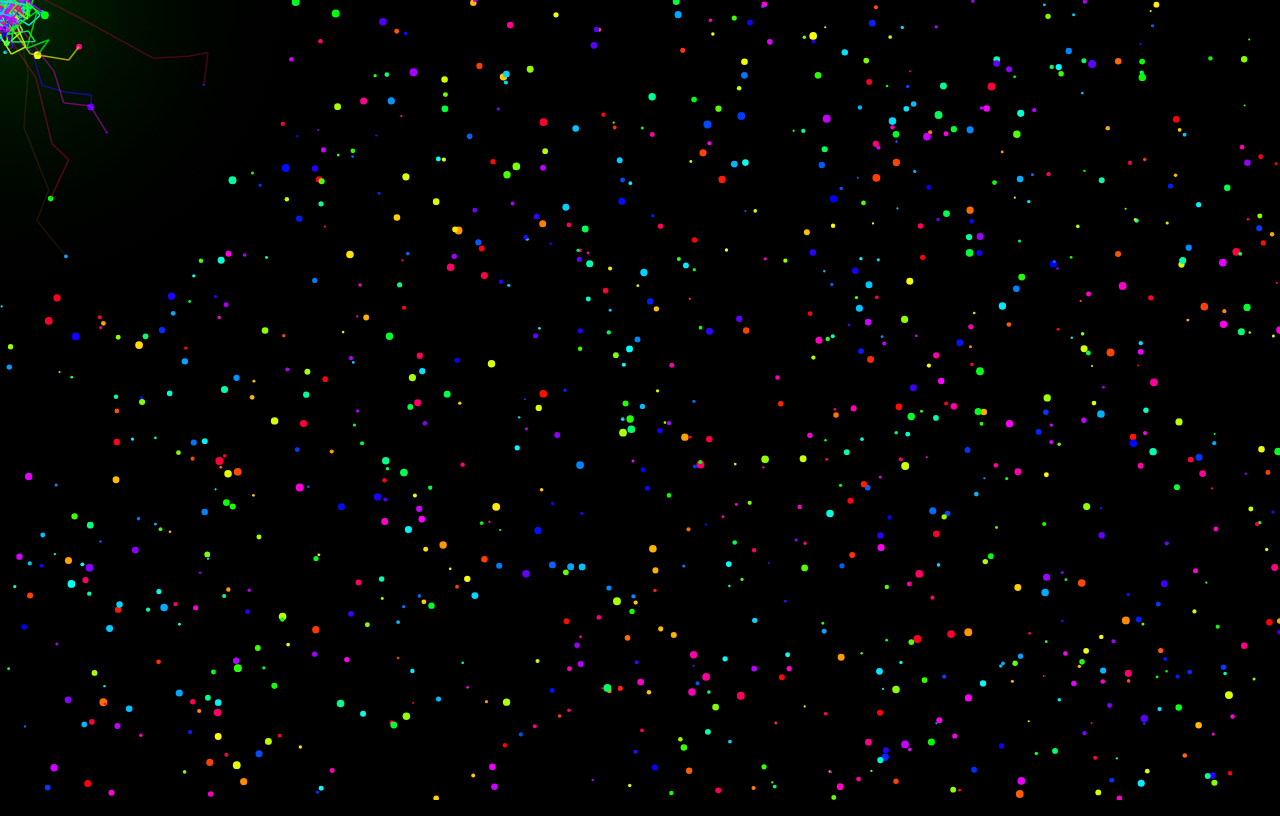
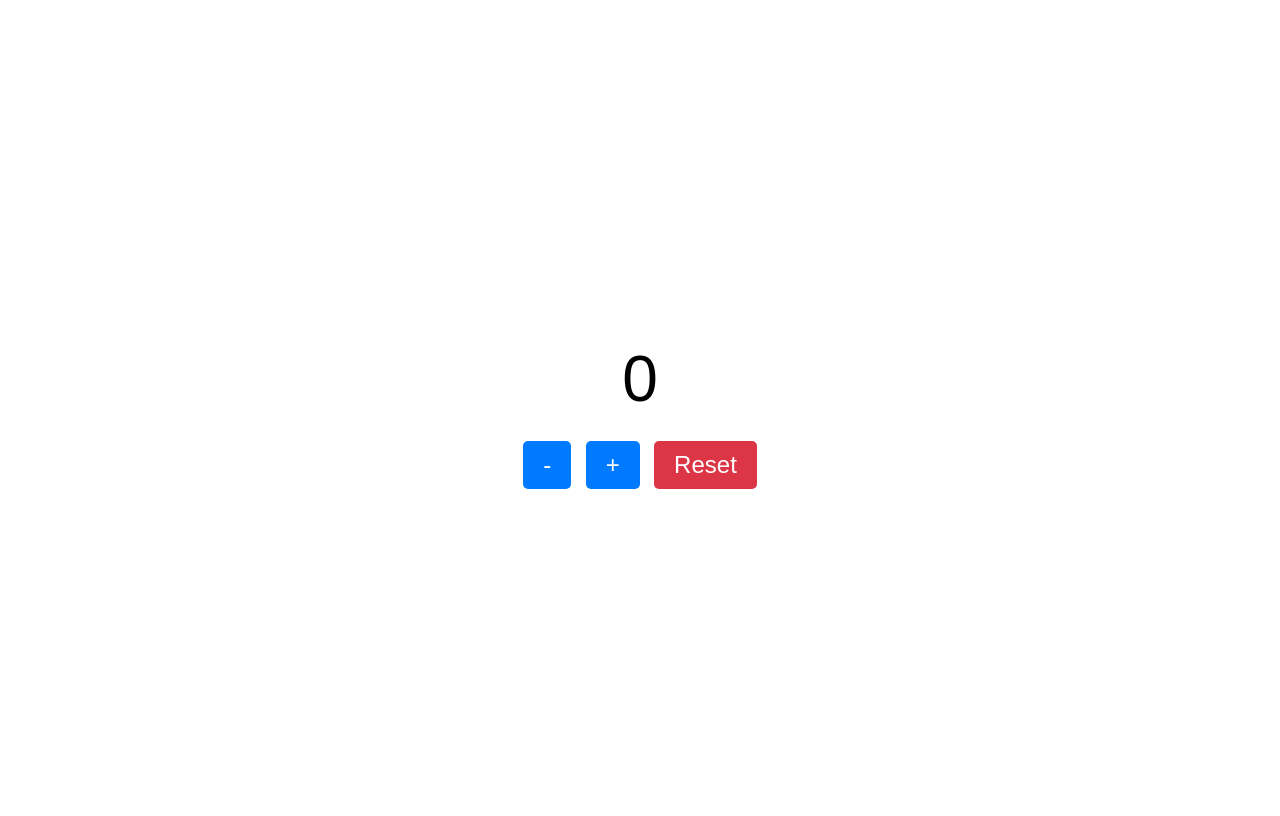
Before and after one commit to SyixPS/cool-pike-mwxdg5, a website: page e.html in a window 1280 px wide. Drawn offline with Linux system fonts and the light colour scheme.

Commit message:
Update e.html

```diff
--- a/e.html
+++ b/e.html
@@ -1,189 +1,105 @@
 <!DOCTYPE html>
-<html>
+<html lang="en">
 <head>
-    <title>Ultimate Electric Tentacle Effect</title>
+    <meta charset="UTF-8">
+    <meta name="viewport" content="width=device-width, initial-scale=1.0">
+    <title>Vanilla JS Counter</title>
     <style>
         body {
-            margin: 0;
-            overflow: hidden;
-            background: #000;
+            display: flex;
+            flex-direction: column;
+            align-items: center;
+            justify-content: center;
+            height: 100vh;
+            font-family: Arial, sans-serif;
         }
-        canvas {
-            display: block;
+
+        .counter {
+            text-align: center;
+        }
+
+        .count-display {
+            font-size: 4rem;
+            margin: 20px;
+            min-width: 120px;
+        }
+
+        button {
+            font-size: 1.5rem;
+            padding: 10px 20px;
+            margin: 5px;
+            cursor: pointer;
+            border: none;
+            border-radius: 5px;
+            background-color: #007bff;
+            color: white;
+        }
+
+        button:hover {
+            background-color: #0056b3;
+        }
+
+        .reset-btn {
+            background-color: #dc3545;
+        }
+
+        .reset-btn:hover {
+            background-color: #c82333;
         }
     </style>
 </head>
 <body>
-    <canvas id="canvas"></canvas>
+    <div class="counter">
+        <div class="count-display" id="count">0</div>
+        <button id="decrement">-</button>
+        <button id="increment">+</button>
+        <button class="reset-btn" id="reset">Reset</button>
+    </div>
 
     <script>
-        const canvas = document.getElementById('canvas');
-        const ctx = canvas.getContext('2d');
-        let mouseX = 0;
-        let mouseY = 0;
-        let isMouseDown = false;
+        // Select elements
+        const countDisplay = document.getElementById('count');
+        const incrementBtn = document.getElementById('increment');
+        const decrementBtn = document.getElementById('decrement');
+        const resetBtn = document.getElementById('reset');
 
-        // Set canvas size
-        function resizeCanvas() {
-            canvas.width = window.innerWidth;
-            canvas.height = window.innerHeight;
+        // Initialize count
+        let count = localStorage.getItem('counter') ?
+            parseInt(localStorage.getItem('counter')) : 0;
+        countDisplay.textContent = count;
+
+        // Update display and storage
+        function updateDisplay() {
+            countDisplay.textContent = count;
+            localStorage.setItem('counter', count);
         }
-        resizeCanvas();
-        window.addEventListener('resize', resizeCanvas);
 
-        // Mouse movement listener
-        canvas.addEventListener('mousemove', (e) => {
-            mouseX = e.clientX;
-            mouseY = e.clientY;
+        // Event listeners
+        incrementBtn.addEventListener('click', () => {
+            count++;
+            updateDisplay();
         });
 
-        // Mouse click listener
-        canvas.addEventListener('mousedown', () => isMouseDown = true);
-        canvas.addEventListener('mouseup', () => isMouseDown = false);
+        decrementBtn.addEventListener('click', () => {
+            count--;
+            updateDisplay();
+        });
 
-        // Particle class
-        class Particle {
-            constructor() {
-                this.reset();
-                this.size = Math.random() * 3 + 1;
-                this.color = `hsl(${Math.random() * 360}, 100%, 50%)`; // Random color
-                this.life = Math.random() * 300 + 100; // Particle lifespan
+        resetBtn.addEventListener('click', () => {
+            count = 0;
+            updateDisplay();
+        });
+
+        // Keyboard support
+        document.addEventListener('keydown', (e) => {
+            if (e.key === '+') {
+                count++;
+                updateDisplay();
+            } else if (e.key === '-') {
+                count--;
+                updateDisplay();
             }
-
-            reset() {
-                this.x = Math.random() * canvas.width;
-                this.y = Math.random() * canvas.height;
-                this.velX = (Math.random() * 4 - 2) * 2;
-                this.velY = (Math.random() * 4 - 2) * 2;
-                this.life = Math.random() * 300 + 100; // Reset lifespan
-            }
-
-            update() {
-                this.x += this.velX;
-                this.y += this.velY;
-                this.life--;
-
-                // Bounce off walls
-                if (this.x < 0 || this.x > canvas.width) this.velX *= -1;
-                if (this.y < 0 || this.y > canvas.height) this.velY *= -1;
-
-                // Mouse influence
-                const dx = mouseX - this.x;
-                const dy = mouseY - this.y;
-                const distance = Math.sqrt(dx * dx + dy * dy);
-
-                if (distance < 300) {
-                    const force = (300 - distance) / 300;
-                    this.velX += (dx / distance) * force * (isMouseDown ? 5 : 2); // Stronger force on click
-                    this.velY += (dy / distance) * force * (isMouseDown ? 5 : 2);
-                }
-
-                // Friction
-                this.velX *= 0.95;
-                this.velY *= 0.95;
-
-                // Reset particle if life is over
-                if (this.life <= 0) this.reset();
-            }
-
-            draw() {
-                ctx.fillStyle = this.color;
-                ctx.beginPath();
-                ctx.arc(this.x, this.y, this.size, 0, Math.PI * 2);
-                ctx.fill();
-            }
-        }
-
-        // Create particles
-        const particles = [];
-        const particleCount = 1000;
-        for (let i = 0; i < particleCount; i++) {
-            particles.push(new Particle());
-        }
-
-        // Draw electric tentacle connections
-        function drawElectricTentacles() {
-            particles.forEach(particle => {
-                const dx = mouseX - particle.x;
-                const dy = mouseY - particle.y;
-                const distance = Math.sqrt(dx * dx + dy * dy);
-
-                if (distance < 300) {
-                    ctx.beginPath();
-                    ctx.strokeStyle = `hsla(${Math.random() * 360}, 100%, 50%, ${1 - distance/300})`;
-                    ctx.lineWidth = 1.5;
-
-                    // Add randomness to simulate electric arcs
-                    const segments = 10;
-                    let lastX = particle.x;
-                    let lastY = particle.y;
-                    for (let i = 1; i <= segments; i++) {
-                        const t = i / segments;
-                        const midX = lastX + (mouseX - lastX) * t + (Math.random() - 0.5) * 50;
-                        const midY = lastY + (mouseY - lastY) * t + (Math.random() - 0.5) * 50;
-                        ctx.moveTo(lastX, lastY);
-                        ctx.lineTo(midX, midY);
-                        lastX = midX;
-                        lastY = midY;
-                    }
-                    ctx.stroke();
-                }
-            });
-        }
-
-        // Add background glow
-        function drawBackgroundGlow() {
-            const gradient = ctx.createRadialGradient(mouseX, mouseY, 0, mouseX, mouseY, 300);
-            gradient.addColorStop(0, 'rgba(0, 255, 0, 0.2)');
-            gradient.addColorStop(1, 'rgba(0, 0, 0, 0)');
-            ctx.fillStyle = gradient;
-            ctx.fillRect(0, 0, canvas.width, canvas.height);
-        }
-
-        // Add particle trails
-        function drawParticleTrails() {
-            ctx.fillStyle = 'rgba(0, 0, 0, 0.1)';
-            ctx.fillRect(0, 0, canvas.width, canvas.height);
-        }
-
-        // Add mouse click explosion
-        function explodeOnClick() {
-            if (isMouseDown) {
-                for (let i = 0; i < 50; i++) {
-                    const angle = Math.random() * Math.PI * 2;
-                    const speed = Math.random() * 10;
-                    particles.push({
-                        x: mouseX,
-                        y: mouseY,
-                        velX: Math.cos(angle) * speed,
-                        velY: Math.sin(angle) * speed,
-                        size: Math.random() * 3 + 1,
-                        color: `hsl(${Math.random() * 360}, 100%, 50%)`,
-                        life: 100
-                    });
-                }
-            }
-        }
-
-        // Animation loop
-        function animate() {
-            ctx.clearRect(0, 0, canvas.width, canvas.height);
-
-            drawBackgroundGlow();
-            drawParticleTrails();
-            explodeOnClick();
-
-            particles.forEach((particle, index) => {
-                particle.update();
-                particle.draw();
-                if (particle.life <= 0) particles.splice(index, 1);
-            });
-
-            drawElectricTentacles();
-            requestAnimationFrame(animate);
-        }
-
-        animate();
+        });
     </script>
 </body>
 </html>
```
